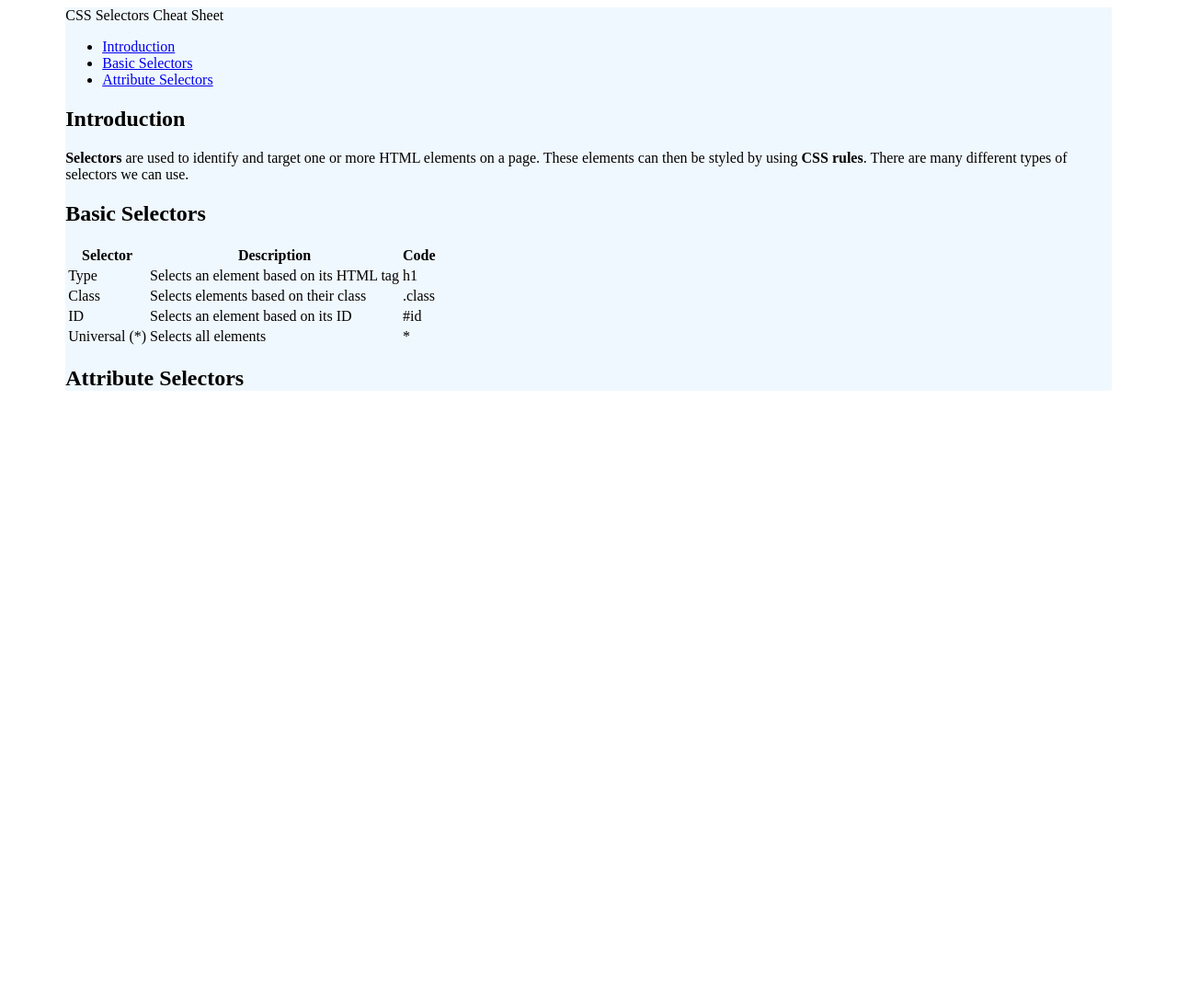
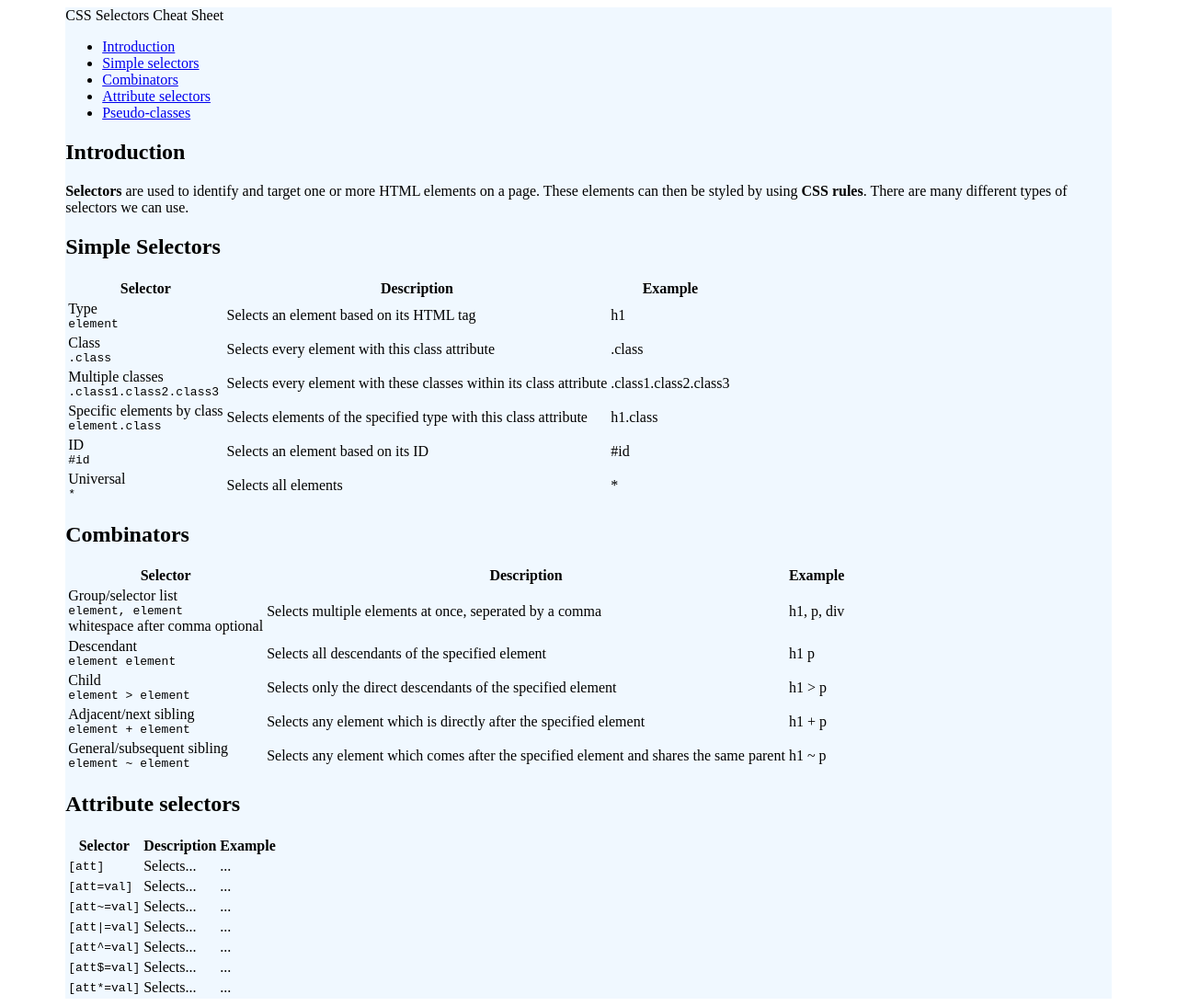
Before and after one commit to ellie-holt/cheat-sheet, a plain HTML site: page index.html in a window 1280 px wide. Shown: the whole page at 92% size. Before the commit the page ends 800 px from the top, so only its background shows below. Drawn offline with Linux system fonts and the light colour scheme.

Commit message:
Beginning to add text to HTML doc
Drafting layout and adding some text to the cheat sheet

```diff
--- a/css/index.css
+++ b/css/index.css
@@ -1,3 +1,7 @@
+code {
+  display: block;
+}
+
 .wrapper {
   background-color: aliceblue;
   margin: 0 auto;
--- a/index.html
+++ b/index.html
@@ -16,12 +16,18 @@
             <a class="nav-link" href="#Introduction">Introduction</a>
           </li>
           <li>
-            <a class="nav-link" href="#Basic_Selectors">Basic Selectors</a>
+            <a class="nav-link" href="#Simple_selectors">Simple selectors</a>
           </li>
           <li>
-            <a class="nav-link" href="#Attribute_Selectors"
-              >Attribute Selectors</a
+            <a class="nav-link" href="#Combinators">Combinators</a>
+          </li>
+          <li>
+            <a class="nav-link" href="#Attribute_selectors"
+              >Attribute selectors</a
             >
+          </li>
+          <li>
+            <a class="nav-link" href="#Pseudo-classes">Pseudo-classes</a>
           </li>
         </ul>
       </nav>
@@ -37,42 +43,162 @@
             selectors we can use.
           </p>
         </section>
-        <section id="Basic_Selectors" class="main-section">
-          <h1>Basic Selectors</h1>
+
+        <!--simple selectors-->
+        <section id="Simple_Selectors" class="main-section">
+          <h1>Simple Selectors</h1>
           <table class="reference-table">
             <thead>
               <tr>
                 <th class="column1">Selector</th>
                 <th>Description</th>
-                <th>Code</th>
+                <th>Example</th>
               </tr>
             </thead>
             <tbody>
               <tr>
-                <td>Type</td>
+                <td>Type <code>element</code></td>
                 <td>Selects an element based on its HTML tag</td>
                 <td>h1</td>
               </tr>
               <tr>
-                <td>Class</td>
-                <td>Selects elements based on their class</td>
+                <td>Class <code>.class</code></td>
+                <td>Selects every element with this class attribute</td>
                 <td>.class</td>
               </tr>
               <tr>
-                <td>ID</td>
+                <td>Multiple classes <code>.class1.class2.class3</code></td>
+                <td>
+                  Selects every element with these classes within its class
+                  attribute
+                </td>
+                <td>.class1.class2.class3</td>
+              </tr>
+              <tr>
+                <td>Specific elements by class <code>element.class</code></td>
+                <td>
+                  Selects elements of the specified type with this class
+                  attribute
+                </td>
+                <td>h1.class</td>
+              </tr>
+              <tr>
+                <td>ID <code>#id</code></td>
                 <td>Selects an element based on its ID</td>
                 <td>#id</td>
               </tr>
               <tr>
-                <td>Universal (*)</td>
+                <td>Universal <code>*</code></td>
                 <td>Selects all elements</td>
                 <td>*</td>
               </tr>
             </tbody>
           </table>
         </section>
-        <section id="Attribute_Selectors" class="main-section">
-          <h1>Attribute Selectors</h1>
+
+        <!--combinators-->
+        <section id="Combinators" class="main-section">
+          <h1>Combinators</h1>
+          <table class="reference-table">
+            <thead>
+              <tr>
+                <th class="column1">Selector</th>
+                <th>Description</th>
+                <th>Example</th>
+              </tr>
+            </thead>
+            <tbody>
+              <tr>
+                <td>
+                  Group/selector list <code>element, element</code> whitespace
+                  after comma optional
+                </td>
+                <td>Selects multiple elements at once, seperated by a comma</td>
+                <td>h1, p, div</td>
+              </tr>
+              <tr>
+                <td>Descendant <code>element element</code></td>
+                <td>Selects all descendants of the specified element</td>
+                <td>h1 p</td>
+              </tr>
+              <tr>
+                <td>Child <code>element > element</code></td>
+                <td>
+                  Selects only the direct descendants of the specified element
+                </td>
+                <td>h1 > p</td>
+              </tr>
+              <tr>
+                <td>Adjacent/next sibling <code>element + element</code></td>
+                <td>
+                  Selects any element which is directly after the specified
+                  element
+                </td>
+                <td>h1 + p</td>
+              </tr>
+              <tr>
+                <td>
+                  General/subsequent sibling <code>element ~ element</code>
+                </td>
+                <td>
+                  Selects any element which comes after the specified element
+                  and shares the same parent
+                </td>
+                <td>h1 ~ p</td>
+              </tr>
+            </tbody>
+          </table>
+        </section>
+
+        <!--attribute selectors-->
+        <section id="Attribute_selectors" class="main-section">
+          <h1>Attribute selectors</h1>
+          <table class="reference-table">
+            <thead>
+              <tr>
+                <th class="column1">Selector</th>
+                <th>Description</th>
+                <th>Example</th>
+              </tr>
+            </thead>
+            <tbody>
+              <tr>
+                <td><code>[att]</code></td>
+                <td>Selects...</td>
+                <td>...</td>
+              </tr>
+              <tr>
+                <td><code>[att=val]</code></td>
+                <td>Selects...</td>
+                <td>...</td>
+              </tr>
+              <tr>
+                <td><code>[att~=val]</code></td>
+                <td>Selects...</td>
+                <td>...</td>
+              </tr>
+              <tr>
+                <td><code>[att|=val]</code></td>
+                <td>Selects...</td>
+                <td>...</td>
+              </tr>
+              <tr>
+                <td><code>[att^=val]</code></td>
+                <td>Selects...</td>
+                <td>...</td>
+              </tr>
+              <tr>
+                <td><code>[att$=val]</code></td>
+                <td>Selects...</td>
+                <td>...</td>
+              </tr>
+              <tr>
+                <td><code>[att*=val]</code></td>
+                <td>Selects...</td>
+                <td>...</td>
+              </tr>
+            </tbody>
+          </table>
         </section>
       </main>
     </div>
```
